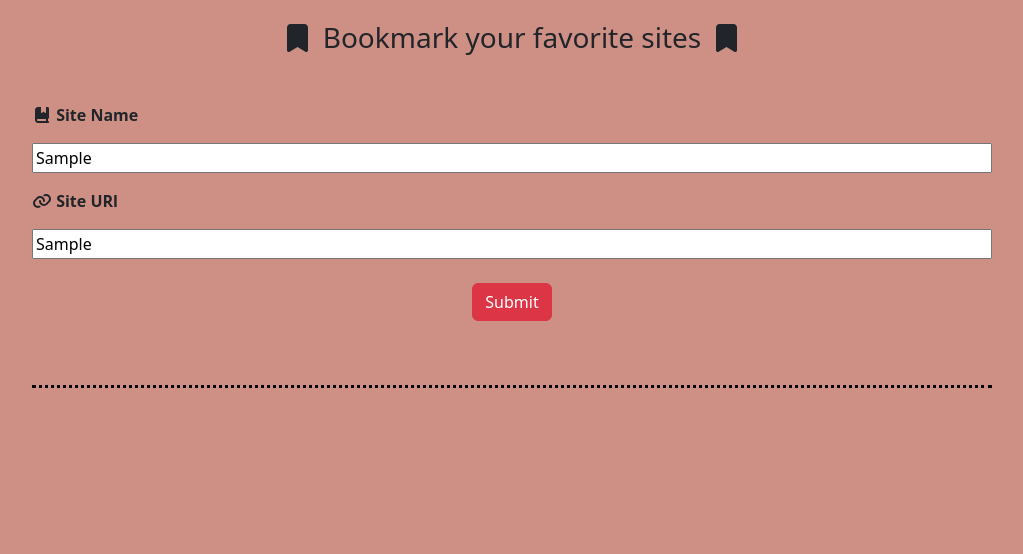
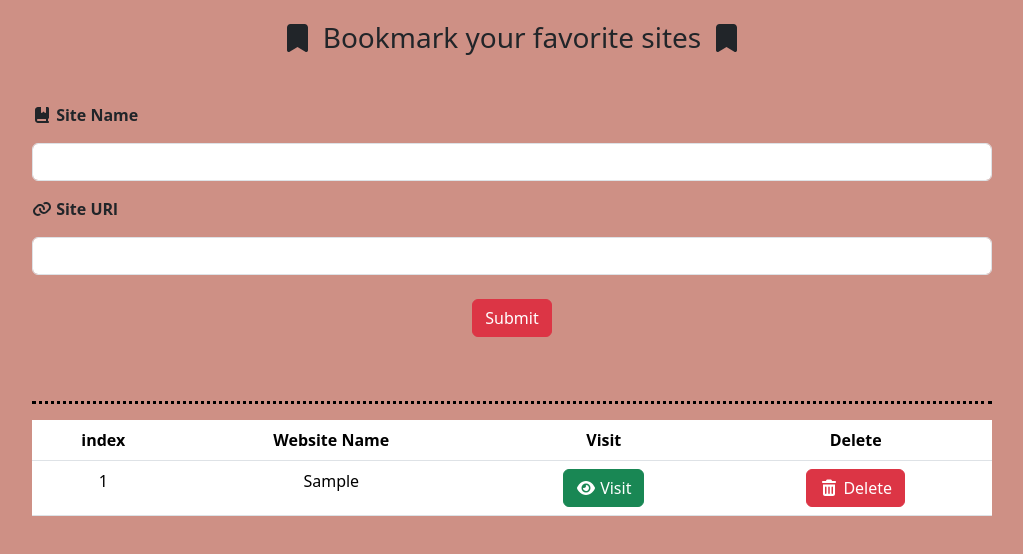
Before and after one commit to Mohamed-A-Morsy/book-mark-crud-oppration, a plain HTML site: page index.html in a window 1280 px wide. Both pictures are taken after typing "Sample", "Sample" into the empty fields and a click on the button "Submit". Shown: the part 158-712 px from the top of the page, without its empty margins (128-1151 px from the left). Drawn offline with Linux system fonts and the light colour scheme.

Commit message:
edit in desgin and finishing display and adding func

```diff
--- a/index.html
+++ b/index.html
@@ -29,15 +29,35 @@
       <label for="sName" class="py-3 fw-bolder"
         ><span><i class="fa-solid fa-book-bookmark"></i></span> Site Name</label
       >
-      <input type="text" class="w-100" id="sName" />
+      <input type="text" class="w-100 form-control" id="sName" />
       <label for="sUrl" class="py-3 fw-bolder">
         <span><i class="fa-solid fa-link"></i></span> Site URl</label
       >
-      <input type="text" class="w-100" id="sUrl" />
+      <input type="text" class="w-100 form-control" id="sUrl" />
       <div class=" text-center pb-5 pt-2">
-        <button id="Submit" class="btn btn-danger my-3">Submit</button>
+        <button id="submit" class="btn btn-danger my-3" onclick="addSites();">Submit</button>
       </div>
     </div>
+
+<table class="table w-75 m-auto text-center mt-3">
+  <thead>
+    <th>index</th>
+    <th>Website Name</th>
+    <th>Visit</th>
+    <th>Delete</th>
+  </thead>
+  <tbody id="tbody">
+
+
+  </tbody>
+</table>
+
+
+
+
+
+
+
 
     <script src="./js/all.min.js"></script>
     <script src="./js/bootstrap.bundle.min.js"></script>
--- a/js/main.js
+++ b/js/main.js
@@ -0,0 +1,43 @@
+var siteNameInput = document.getElementById("sName");
+var siteUrlInput = document.getElementById("sUrl");
+var submit = document.getElementById("submit");
+
+var allSites = [];
+
+function addSites() {
+
+    var site = {
+        index: 0,
+        name: siteNameInput.value,
+        siteUrl: siteUrlInput.value,
+    }
+
+    allSites.push(site);
+
+    clearInputs();
+    displayAllSites();
+
+
+}
+function clearInputs() {
+    siteNameInput.value = '';
+    siteUrlInput.value = "";
+}
+function displayAllSites() {
+    var cartona = "";
+    for (var i = 0; i < allSites.length; i++) {
+
+        cartona += `
+        <tr>
+        <td>${i + 1}</td>
+        <td>${allSites[i].name}</td>
+        <td><button class="btn btn-success"> <span><i class="fa-solid fa-eye pe-1" style="color: #ffffff;"></i></span>Visit</button> </td>
+        <td><button class="btn btn-danger"> <span><i class="fa-solid fa-trash-can pe-1" style="color: #ffffff;"></i></span>Delete</button> </td>
+      </tr>
+
+        `
+    }
+    document.getElementById("tbody").innerHTML = cartona;
+
+
+}
```
